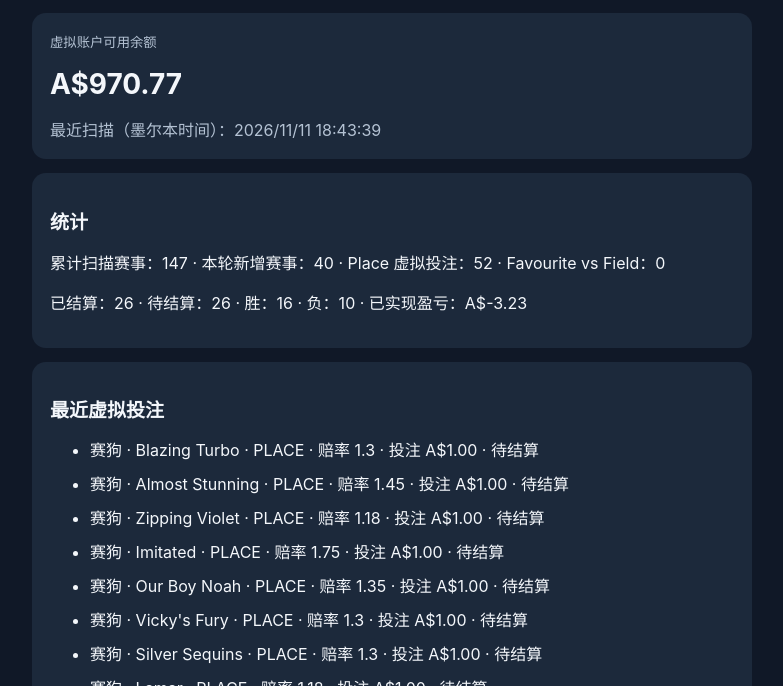
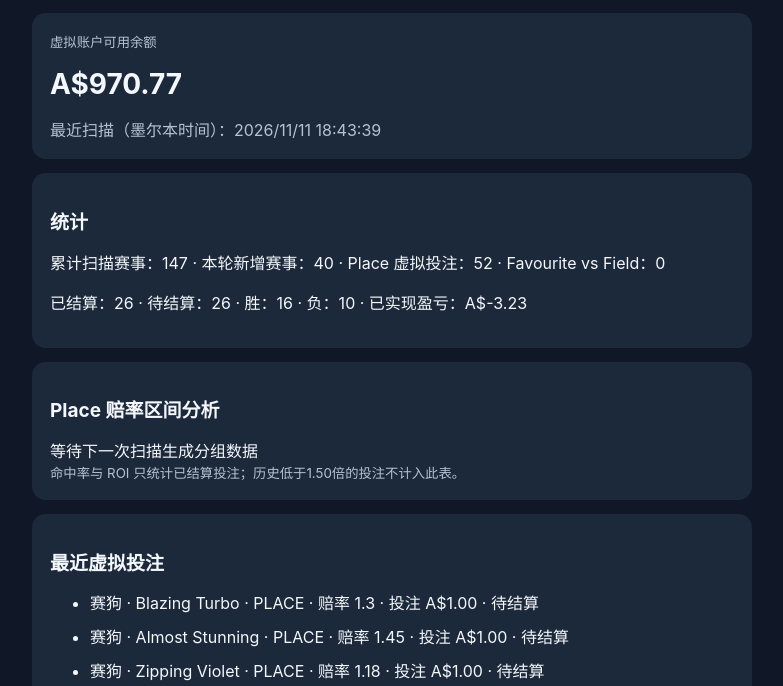
Before and after one commit to Man-Xu97/neds-paper-trader, a plain HTML site: page docs/index.html in a window 1280 px wide. Shown: the part 114-800 px from the top of the page, without its empty margins (248-1031 px from the left). Drawn offline with Linux system fonts and the light colour scheme.

Commit message:
Show Place odds band performance on dashboard

```diff
--- a/docs/index.html
+++ b/docs/index.html
@@ -4,6 +4,7 @@
 <body><main><h1>赛马赛狗 · 虚拟投注</h1><p class="warn">每注 A$1 · 仅模拟，不涉及真实资金</p>
 <section><small>虚拟账户可用余额</small><p><strong id="cash">加载中…</strong></p><div id="stamp" class="muted"></div></section>
 <section><h2>统计</h2><div id="stats">加载中…</div><p id="settlement"></p></section>
+<section><h2>Place 赔率区间分析</h2><div id="bands">等待下一次扫描</div><small>命中率与 ROI 只统计已结算投注；历史低于1.50倍的投注不计入此表。</small></section>
 <section><h2>最近虚拟投注</h2><ul id="bets"><li>加载中…</li></ul></section>
 <section><h2>最新赛事</h2><ul id="races"><li>加载中…</li></ul></section>
 <section><h2>未结算原因</h2><ul id="diagnostics"><li>等待下一次扫描</li></ul></section><section><h2>运行信息</h2><div id="errors" class="muted">加载中…</div><p><button onclick="refresh()">立即刷新</button></p></section>
@@ -18,6 +19,10 @@ async function refresh(){try{const r=await fetch('./status.json?t='+Date.now(),{
 el('cash').textContent=money(d.bankroll_aud??1000);
 el('stamp').textContent='最近扫描（墨尔本时间）：'+when(d.updated_at);
 el('stats').textContent='累计扫描赛事：'+(d.races_seen_total??0)+' · 本轮新增赛事：'+(d.new_races??0)+' · Place 虚拟投注：'+(d.place_bets??0)+' · Favourite vs Field：'+(d.favourite_vs_field_bets??0);
+const rows=d.place_odds_analysis||[];
+el('bands').replaceChildren();
+for(const kind of ['horse','greyhound']){const h=document.createElement('h3');h.textContent=category(kind);el('bands').append(h);for(const x of rows.filter(z=>z.category===kind)){const p=document.createElement('p');p.textContent=x.band+'倍 · 共'+x.bets+'注 · 已结算'+x.settled+'注 · 胜'+x.wins+'注 · 命中率 '+(x.hit_rate_pct==null?'—':x.hit_rate_pct+'%')+' · 净盈亏 '+money(x.profit_aud)+' · ROI '+(x.roi_pct==null?'—':x.roi_pct+'%');el('bands').append(p);}}
+if(!rows.length)el('bands').textContent='等待下一次扫描生成分组数据';
 el('settlement').textContent='已结算：'+(d.settled_bets??0)+' · 待结算：'+(d.paper_bets_open??0)+' · 胜：'+(d.wins??0)+' · 负：'+(d.losses??0)+' · 已实现盈亏：'+money(d.profit_aud);
 fillList('bets',(d.recent_paper_bets||[]).slice().reverse().slice(0,30),b=>[category(b.category),b.runner_name||'未知选手',b.market||'PLACE','赔率 '+(b.odds??'?'),'投注 '+money(b.stake_aud),b.status==='OPEN'?'待结算':(b.status||'未知')].join(' · '),'暂无虚拟投注');
 fillList('races',(d.observations||[]).slice(0,30),x=>[category(x.category),x.venue||'未知场地','R'+(x.race_number??'?'),when(x.start_time)].join(' · '),'暂无赛事记录');
```
